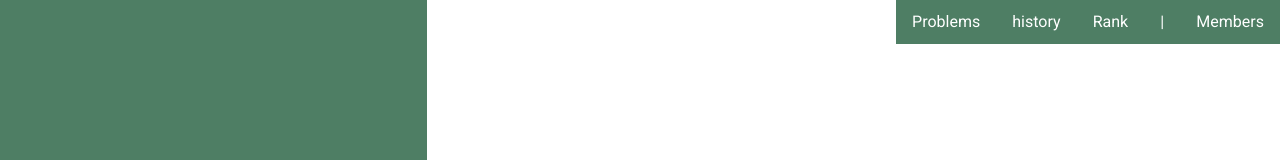
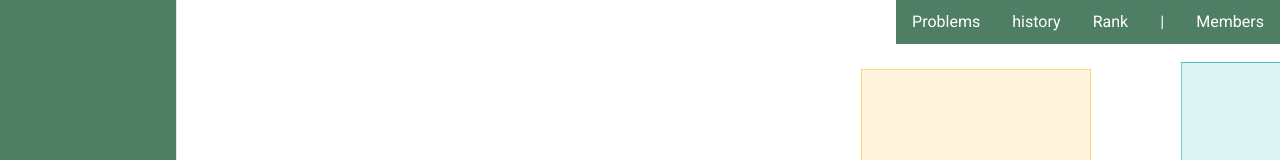
Before and after one commit to blair06/Algo-client, a Next.js app: page /components/atoms/ChartElement in a window 1280 px wide. Before the commit this address had no page. Shown: the top 160 px of the page. Built offline with nearby package versions, Linux system fonts and the light colour scheme.

Commit message:
feat:#4 rank area 관련 컴포넌트 개발 및 layout 정리 - chartjs 라이브러리 설치 - chart 관련 component 개발 - overflow-y 적용 - layout height 수정

```diff
--- a/package.json
+++ b/package.json
@@ -15,10 +15,12 @@
     "@types/react": "18.0.26",
     "@types/react-dom": "18.0.10",
     "axios": "^1.2.2",
+    "chart.js": "^4.1.2",
     "eslint": "8.31.0",
     "eslint-config-next": "13.1.1",
     "next": "13.1.1",
     "react": "18.2.0",
+    "react-chartjs-2": "^5.2.0",
     "react-dom": "18.2.0",
     "typescript": "4.9.4"
   },
--- /dev/null
+++ b/pages/components/atoms/ChartElement/index.tsx
@@ -0,0 +1,65 @@
+import React from "react";
+import { Bar } from "react-chartjs-2";
+import { Chart as ChartJS, registerables } from "chart.js";
+import { Chart } from "react-chartjs-2";
+ChartJS.register(...registerables);
+const ChartElement = () => {
+  const labels = ["blair", "alice", "john", "ann"];
+  const data = {
+    labels: labels,
+    datasets: [
+      {
+        data: [65, 59, 80, 81, 56, 55, 40],
+        backgroundColor: [
+          "rgba(255, 99, 132, 0.2)",
+          "rgba(255, 159, 64, 0.2)",
+          "rgba(255, 205, 86, 0.2)",
+          "rgba(75, 192, 192, 0.2)",
+          "rgba(54, 162, 235, 0.2)",
+          "rgba(153, 102, 255, 0.2)",
+          "rgba(201, 203, 207, 0.2)",
+        ],
+        borderColor: [
+          "rgb(255, 99, 132)",
+          "rgb(255, 159, 64)",
+          "rgb(255, 205, 86)",
+          "rgb(75, 192, 192)",
+          "rgb(54, 162, 235)",
+          "rgb(153, 102, 255)",
+          "rgb(201, 203, 207)",
+        ],
+        borderWidth: 1,
+      },
+    ],
+  };
+  const options = {
+    scales: {
+      x: {
+        grid: {
+          drawTicks: false,
+          drawBorder: false,
+          drawOnChartArea: false,
+        },
+      },
+      y: {
+        ticks: {
+          display: false,
+        },
+        grid: {
+          drawTicks: false,
+          drawBorder: false,
+          drawOnChartArea: false,
+        },
+      },
+    },
+    plugins: {
+      legend: {
+        display: false,
+      },
+    },
+    responsive: true,
+  };
+  return <Bar data={data} options={options} />;
+};
+
+export default ChartElement;
--- /dev/null
+++ b/pages/components/molecules/CategoryArea/index.tsx
@@ -0,0 +1,18 @@
+import CategoryLabel from "components/atoms/CategoryLabel";
+import React, { ReactNode } from "react";
+
+interface ICategoryArea {
+  children: ReactNode;
+  title: string;
+}
+const CategoryArea = (props: ICategoryArea) => {
+  const { children, title } = props;
+  return (
+    <>
+      <CategoryLabel>{title}</CategoryLabel>
+      <div className="mb-20 mt-11 mx-11 ">{children}</div>
+    </>
+  );
+};
+
+export default CategoryArea;
--- /dev/null
+++ b/pages/components/molecules/RankChart/index.tsx
@@ -0,0 +1,12 @@
+import ChartElement from "components/atoms/ChartElement";
+import React from "react";
+
+const RankChart = () => {
+  return (
+    <div className="rounded-md">
+      <ChartElement />
+    </div>
+  );
+};
+
+export default RankChart;
--- a/pages/components/organisms/ProblemArea/index.tsx
+++ b/pages/components/organisms/ProblemArea/index.tsx
@@ -1,13 +1,12 @@
-import CategoryLabel from "components/atoms/CategoryLabel";
+import CategoryArea from "components/molecules/CategoryArea";
 import ProblemCard from "components/molecules/ProblemCard";
 import React from "react";
 
 //TODO: API 호출
 const ProblemArea = () => {
   return (
-    <>
-      <CategoryLabel>Problems</CategoryLabel>
-      <div className="pt-11 px-11 grid grid-cols-4 gap-4">
+    <CategoryArea title={"Problems"}>
+      <div className="grid grid-cols-4 gap-4 ">
         <ProblemCard></ProblemCard>
         <ProblemCard></ProblemCard>
         <ProblemCard></ProblemCard>
@@ -15,7 +14,7 @@
         <ProblemCard></ProblemCard>
         <ProblemCard></ProblemCard>
       </div>
-    </>
+    </CategoryArea>
   );
 };
 
--- /dev/null
+++ b/pages/components/organisms/RankChartArea/index.tsx
@@ -0,0 +1,14 @@
+import CategoryLabel from "components/atoms/CategoryLabel";
+import CategoryArea from "components/molecules/CategoryArea";
+import RankChart from "components/molecules/RankChart";
+import React from "react";
+
+const RankChartArea = () => {
+  return (
+    <CategoryArea title={"Rank"}>
+      <RankChart></RankChart>
+    </CategoryArea>
+  );
+};
+
+export default RankChartArea;
--- a/pages/components/templates/index.tsx
+++ b/pages/components/templates/index.tsx
@@ -1,21 +1,33 @@
 import ProfileArea from "components/organisms/ProfileArea";
-import React from "react";
+import React, { useState } from "react";
 
 const BaseTemplate = ({ children }: { children: React.ReactNode }) => {
+  const [openSideArea, setOpenSideArea] = useState<boolean>();
   return (
-    <div className="flex">
-      <nav className="bg-primary w-96 h-11 absolute right-0 ">
+    <>
+      <div className="flex h-screen overflow-y-hidden">
+        <nav className="bg-primary w-96 h-11 absolute right-0 z-10 ">
           <ul className="h-full flex justify-around items-center text-white">
             <li>Problems</li>
             <li>history</li>
             <li>Rank</li>
             <li>|</li>
-          <li>Members</li>
+            <li onClick={() => setOpenSideArea(!openSideArea)}>Members</li>
           </ul>
         </nav>
+
         <ProfileArea></ProfileArea>
         {children}
+        {/* <div
+          className={`w-96 h-screen absolute right-0 bg-primary
+          ease-in-out duration-300 ${
+            openSideArea ? "translate-x-0 " : "translate-x-full"
+          }`}
+        >
+          dd
+        </div> */}
       </div>
+    </>
   );
 };
 
--- a/pages/index.tsx
+++ b/pages/index.tsx
@@ -1,13 +1,9 @@
-import CategoryLabel from "components/atoms/CategoryLabel";
-import RoundedCard from "components/atoms/RoundedCardButton";
-import ProblemCard from "components/molecules/ProblemCard";
 import ProblemArea from "components/organisms/ProblemArea";
-import React from "react";
-import ProfileArea from "./components/organisms/ProfileArea";
+import RankChartArea from "components/organisms/RankChartArea";
 
 const MainPage = () => {
   return (
-    <div className="w-full">
+    <div className="w-full overflow-y-scroll">
       <header className="pl-11 pt-24 pb-20">
         <p className="text-4xl">
           스터디 <span className="text-primary">78</span>일째
@@ -15,6 +11,7 @@
         <p className="pt-2 text-sm text-gray-400">스터디 시작일: 2022-11-19</p>
       </header>
       <ProblemArea></ProblemArea>
+      <RankChartArea></RankChartArea>
     </div>
   );
 };
--- a/tailwind.config.js
+++ b/tailwind.config.js
@@ -20,11 +20,26 @@
         "tier-diamond": "#02b4fc",
         "tier-ruby": "#ff1962",
       },
+      animation: {
+        openmenu: "openmenu 1s ease-in",
+        closemenu: "closemenu 1s ease-in",
+      },
+      keyframes: {
+        openmenu: {
+          "0%": { right: "-24rem" },
+          "100%": { right: "0px" },
+        },
+        closemenu: {
+          "0%": { right: "0px" },
+          "100%": { right: "-24rem" },
+        },
+      },
     },
     screens: {
       mobile: "360px",
       tablet: "768px",
     },
   },
+  darkMode: "class",
   plugins: [],
 };
```
Also changed, not shown: 1 other file (tests, documents, lock files or other folders). Lines whose indentation alone changed are shown as unchanged.
